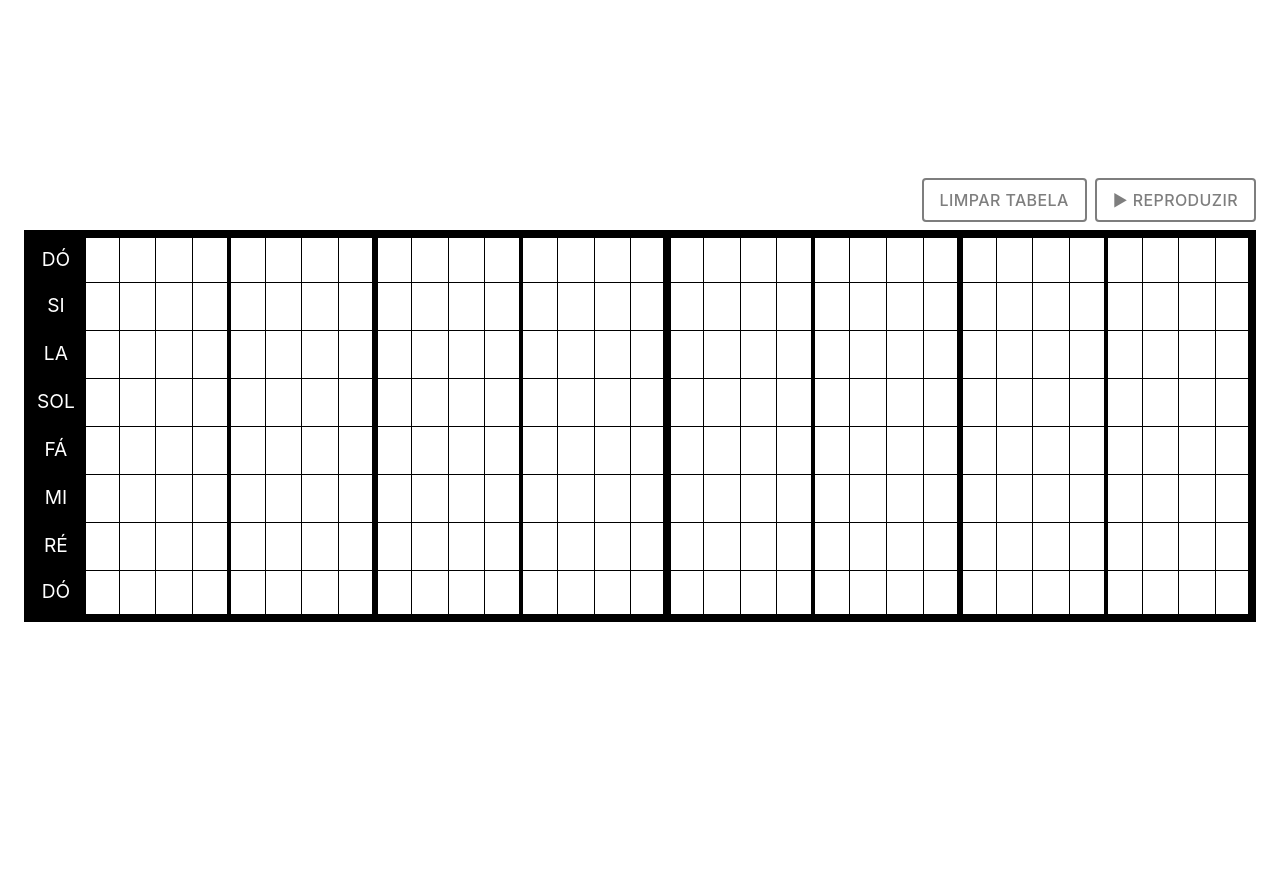
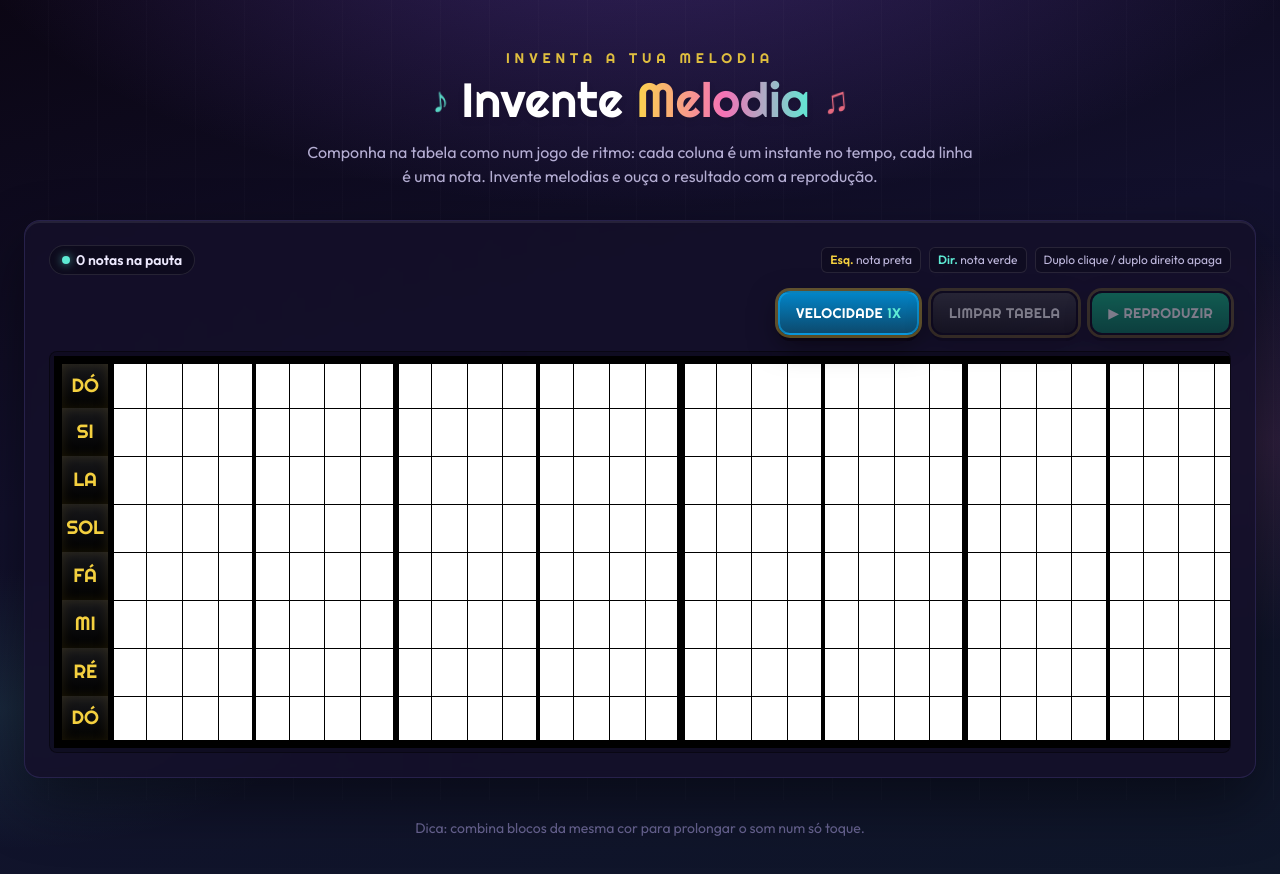
Before and after one commit to Andresa-Alves-Ribeiro/invente-melodia, a React (Create React App) app: page / in a window 1280 px wide. Shown: the top 874 px of the page. Before the commit the page ends 800 px from the top, so only its background shows below. Built offline with nearby package versions, Linux system fonts and the light colour scheme.

Commit message:
feat: inserido velocidade

```diff
--- a/package.json
+++ b/package.json
@@ -1,5 +1,5 @@
 {
-  "name": "my-app",
+  "name": "inventa-melodia",
   "version": "0.1.0",
   "private": true,
   "dependencies": {
--- a/public/index.html
+++ b/public/index.html
@@ -1,5 +1,5 @@
 <!DOCTYPE html>
-<html lang="en">
+<html lang="pt">
   <head>
     <meta charset="utf-8" />
     <link rel="icon" href="%PUBLIC_URL%/favicon.ico" />
@@ -7,7 +7,7 @@
     <meta name="theme-color" content="#000000" />
     <meta
       name="description"
-      content="Web site created using create-react-app"
+      content="Inventa Melodia — inventa e ouve as tuas melodias numa pauta interativa."
     />
     <link rel="apple-touch-icon" href="%PUBLIC_URL%/logo192.png" />
     <!--
@@ -15,6 +15,12 @@
       user's mobile device or desktop. See https://developers.google.com/web/fundamentals/web-app-manifest/
     -->
     <link rel="manifest" href="%PUBLIC_URL%/manifest.json" />
+    <link rel="preconnect" href="https://fonts.googleapis.com" />
+    <link rel="preconnect" href="https://fonts.gstatic.com" crossorigin />
+    <link
+      href="https://fonts.googleapis.com/css2?family=Outfit:wght@400;600;700&family=Righteous&display=swap"
+      rel="stylesheet"
+    />
     <!--
       Notice the use of %PUBLIC_URL% in the tags above.
       It will be replaced with the URL of the `public` folder during the build.
@@ -24,7 +30,7 @@
       work correctly both with client-side routing and a non-root public URL.
       Learn how to configure a non-root public URL by running `npm run build`.
     -->
-    <title>React App</title>
+    <title>Inventa Melodia — inventa a tua melodia</title>
   </head>
   <body>
     <noscript>You need to enable JavaScript to run this app.</noscript>
--- a/src/App.jsx
+++ b/src/App.jsx
@@ -2,8 +2,46 @@ import NotesTable from './components/NotesTable/NotesTable';
 
 function App() {
   return (
-    <div className='h-screen flex justify-center items-center mx-6'>
-      <NotesTable />
+    <div className="app-shell relative flex flex-col items-center px-3 py-8 sm:px-6 md:py-12">
+      <div className="relative z-10 flex w-full max-w-[min(100%,1920px)] flex-col items-center">
+        <header className="mb-8 max-w-2xl text-center">
+          <p className="mb-2 font-display text-xs uppercase tracking-[0.35em] text-stage-gold/90 sm:text-sm">
+            Inventa a tua melodia
+          </p>
+          <div className="flex flex-wrap items-center justify-center gap-3">
+            <span
+              className="animate-float-note select-none text-3xl text-stage-mint/90 sm:text-4xl"
+              aria-hidden
+            >
+              ♪
+            </span>
+            <h1 className="font-display text-3xl leading-tight text-white drop-shadow-md sm:text-4xl md:text-5xl">
+              Invente{' '}
+              <span className="bg-gradient-to-r from-amber-300 via-pink-400 to-teal-300 bg-clip-text text-transparent">
+                Melodia
+              </span>
+            </h1>
+            <span
+              className="animate-float-note select-none text-3xl text-stage-rose/90 sm:text-4xl [animation-delay:0.5s]"
+              aria-hidden
+            >
+              ♫
+            </span>
+          </div>
+          <p className="mt-4 text-sm leading-relaxed text-violet-200/80 sm:text-base">
+            Componha na tabela como num jogo de ritmo: cada coluna é um instante no tempo, cada linha é
+            uma nota. Invente melodias e ouça o resultado com a reprodução.
+          </p>
+        </header>
+
+        <main className="w-full">
+          <NotesTable />
+        </main>
+
+        <footer className="mt-10 text-center text-xs text-violet-300/50 sm:text-sm">
+          Dica: combina blocos da mesma cor para prolongar o som num só toque.
+        </footer>
+      </div>
     </div>
   );
 }
--- a/src/components/NotesTable/NotesTable.jsx
+++ b/src/components/NotesTable/NotesTable.jsx
@@ -1,4 +1,4 @@
-import { useState, useRef, useCallback } from "react";
+import { useState, useRef, useCallback, useEffect } from "react";
 
 const ROWS = 8;
 const COLS = 32;
@@ -14,6 +14,15 @@ const AUDIO_PLAY_MS = 500;
 const SILENCE_MS = 500;
 /** Bloco de mesma cor: 0,5 s por quadrado (ex.: 4 pretos = 2 s, um só stream, sem loop do ficheiro). */
 const PROLONG_MS_PER_CELL = 500;
+
+/** Níveis de velocidade: rótulos 2x–5x = +25% a +100% face ao normal; taxa real no áudio. */
+const PLAYBACK_SPEED_TIERS = [
+    { label: "1x", hint: "normal", rate: 1 },
+    { label: "2x", hint: "+25%", rate: 1.25 },
+    { label: "3x", hint: "+50%", rate: 1.5 },
+    { label: "4x", hint: "+75%", rate: 1.75 },
+    { label: "5x", hint: "+100%", rate: 2 },
+];
 
 function cellState(next, row, col) {
     if (col < 0 || col >= COLS) return undefined;
@@ -66,7 +75,8 @@ function durationForMode(mode) {
 }
 
 /** `track` opcional: em reprodução, regista `Audio` e `setTimeout` para parar. */
-function playRowAudioFromSrc(src, mode, track) {
+function playRowAudioFromSrc(src, mode, track, playbackRate = 1) {
+    const rate = Math.max(0.25, Math.min(4, playbackRate || 1));
     const regA = (a) => {
         if (track) track.audios.push(a);
         return a;
@@ -79,12 +89,13 @@ function playRowAudioFromSrc(src, mode, track) {
     const duration =
         mode.kind === "prolonged" ? PROLONG_MS_PER_CELL * mode.runLength : AUDIO_PLAY_MS;
     const audio = regA(new Audio(src));
+    audio.playbackRate = rate;
     audio.loop = false;
     void audio.play().catch(() => { });
     regT(() => {
         audio.pause();
         audio.currentTime = 0;
-    }, duration);
+    }, duration / rate);
 }
 
 /** Uma entrada por “grau” na ordem de baixo → cima (índice alinha com notasMusicais[i]). Cada nota aponta para o MP3 em `src/components/audios`. */
@@ -110,6 +121,12 @@ export default function NotesTable() {
     const replayAbortRef = useRef(false);
     const replayTrackRef = useRef({ audios: [], timeoutIds: [] });
     const endCurrentWaitRef = useRef(null);
+    const [speedTierIndex, setSpeedTierIndex] = useState(0);
+    const playbackRateRef = useRef(PLAYBACK_SPEED_TIERS[0].rate);
+
+    useEffect(() => {
+        playbackRateRef.current = PLAYBACK_SPEED_TIERS[speedTierIndex].rate;
+    }, [speedTierIndex]);
 
     function clearCell(row, col) {
         const key = `${row}-${col}`;
@@ -147,7 +164,7 @@ export default function NotesTable() {
                 const src = NOTAS_MUSICAIS[ROWS - 1 - row].src;
                 queueMicrotask(() => {
                     const mode = computePlayMode(next, row, col, "right");
-                    playRowAudioFromSrc(src, mode);
+                    playRowAudioFromSrc(src, mode, undefined, playbackRateRef.current);
                 });
                 return next;
             });
@@ -165,7 +182,7 @@ export default function NotesTable() {
                 const src = NOTAS_MUSICAIS[ROWS - 1 - row].src;
                 queueMicrotask(() => {
                     const mode = computePlayMode(next, row, col, "left");
-                    playRowAudioFromSrc(src, mode);
+                    playRowAudioFromSrc(src, mode, undefined, playbackRateRef.current);
                 });
                 return next;
             });
@@ -224,10 +241,12 @@ export default function NotesTable() {
                     resolve();
                     return;
                 }
+                const r = Math.max(0.25, playbackRateRef.current || 1);
+                const wallMs = ms / r;
                 const id = setTimeout(() => {
                     endCurrentWaitRef.current = null;
                     resolve();
-                }, ms);
+                }, wallMs);
                 endCurrentWaitRef.current = () => {
                     clearTimeout(id);
                     endCurrentWaitRef.current = null;
@@ -267,7 +286,12 @@ export default function NotesTable() {
                 }
                 const src = NOTAS_MUSICAIS[ROWS - 1 - row].src;
                 const mode = computePlayMode(cells, row, col, value);
-                playRowAudioFromSrc(src, mode, replayTrackRef.current);
+                playRowAudioFromSrc(
+                    src,
+                    mode,
+                    replayTrackRef.current,
+                    playbackRateRef.current,
+                );
                 if (mode.kind === "prolonged") {
                     for (let i = 0; i < mode.runLength; i++) {
                         if (replayAbortRef.current) break;
@@ -305,14 +329,58 @@ export default function NotesTable() {
         return "white";
     }
 
+    const filledCount = Object.keys(cells).length;
+    const speedTier = PLAYBACK_SPEED_TIERS[speedTierIndex];
+
     return (
-        <div className="w-full">
-            <div className="mb-2 flex justify-end gap-2">
+        <div className="w-full rounded-2xl border border-stage-line/80 bg-stage-panel/85 p-4 shadow-[0_24px_60px_rgba(0,0,0,0.45),inset_0_2px_0_rgba(255,255,255,0.08)] backdrop-blur-sm sm:p-6">
+            <div className="mb-4 flex flex-col gap-3 sm:flex-row sm:items-center sm:justify-between">
+                <div className="flex flex-wrap items-center gap-2">
+                    <span className="inline-flex items-center gap-1.5 rounded-full border border-white/10 bg-black/25 px-3 py-1 text-xs font-semibold text-violet-100 sm:text-sm">
+                        <span className="h-2 w-2 rounded-full bg-stage-mint shadow-[0_0_8px_rgba(94,234,212,0.7)]" />
+                        {filledCount} nota{filledCount === 1 ? "" : "s"} na pauta
+                    </span>
+                    {isReplaying && (
+                        <span className="inline-flex items-center gap-1.5 rounded-full border border-amber-400/40 bg-amber-500/15 px-3 py-1 text-xs font-semibold uppercase tracking-wide text-amber-200">
+                            A tocar…
+                        </span>
+                    )}
+                </div>
+                <div className="flex flex-wrap gap-2 text-[11px] text-violet-200/85 sm:text-xs">
+                    <span className="rounded-md border border-white/10 bg-black/20 px-2 py-1">
+                        <span className="font-semibold text-stage-gold">Esq.</span> nota preta
+                    </span>
+                    <span className="rounded-md border border-white/10 bg-black/20 px-2 py-1">
+                        <span className="font-semibold text-stage-mint">Dir.</span> nota verde
+                    </span>
+                    <span className="rounded-md border border-white/10 bg-black/20 px-2 py-1">
+                        Duplo clique / duplo direito apaga
+                    </span>
+                </div>
+            </div>
+
+            <div className="mb-4 flex flex-col gap-2 sm:flex-row sm:flex-wrap sm:justify-end sm:gap-3">
+                <button
+                    type="button"
+                    onClick={() =>
+                        setSpeedTierIndex((i) => (i + 1) % PLAYBACK_SPEED_TIERS.length)
+                    }
+                    title="Clica para alternar: 1× normal até 5× (+100%)"
+                    className="rounded-xl border-2 border-sky-500/60 bg-gradient-to-b from-sky-600 to-sky-900 px-4 py-2.5 font-display text-sm uppercase tracking-wide text-white shadow-arcade transition hover:brightness-110"
+                >
+                    Velocidade{" "}
+                    <span className="text-stage-mint">{speedTier.label}</span>
+                    {speedTier.hint !== "normal" ? (
+                        <span className="ml-1 text-[0.7em] font-normal normal-case text-sky-100/90">
+                            ({speedTier.hint})
+                        </span>
+                    ) : null}
+                </button>
                 <button
                     type="button"
                     onClick={handleClearEntireTable}
                     disabled={!canClearTable}
-                    className="rounded border-2 border-black bg-white px-4 py-2 font-medium uppercase tracking-wide disabled:cursor-not-allowed disabled:opacity-50 enabled:hover:bg-neutral-100"
+                    className="rounded-xl border-2 border-stage-ink bg-gradient-to-b from-zinc-700 to-zinc-900 px-4 py-2.5 font-display text-sm uppercase tracking-wide text-white shadow-arcade transition enabled:hover:brightness-110 disabled:cursor-not-allowed disabled:opacity-45"
                 >
                     Limpar tabela
                 </button>
@@ -323,32 +391,36 @@ export default function NotesTable() {
                         else void handleReplay();
                     }}
                     disabled={!isReplaying && Object.keys(cells).length === 0}
-                    className="rounded border-2 border-black bg-white px-4 py-2 font-medium uppercase tracking-wide disabled:cursor-not-allowed disabled:opacity-50 enabled:hover:bg-neutral-100"
+                    className="rounded-xl border-2 border-stage-ink bg-gradient-to-b from-emerald-500 to-emerald-700 px-4 py-2.5 font-display text-sm uppercase tracking-wide text-white shadow-arcade transition enabled:hover:brightness-110 disabled:cursor-not-allowed disabled:opacity-45"
                 >
                     {isReplaying ? "Parar" : "▶ Reproduzir"}
                 </button>
             </div>
-            <table className="border-8 border-black w-full table-fixed">
+
+            <div className="overflow-x-auto rounded-lg border border-black/40 bg-black/20 p-1 [-webkit-overflow-scrolling:touch]">
+                <table className="border-8 border-black w-full min-w-[1200px] table-fixed">
                     <tbody>
                         {Array.from({ length: ROWS }, (_, row) => (
                             <tr key={row}>
-                            <td className="bg-black text-white text-[1.2rem] leading-none uppercase text-center align-middle w-[1.5rem] min-w-0 px-0.5 py-0">{NOTAS_MUSICAIS[ROWS - 1 - row].label}</td>
+                                <td className="min-w-0 w-[1.5rem] bg-gradient-to-b from-zinc-900 to-black px-0.5 py-0 text-center align-middle font-display text-[1.05rem] uppercase leading-none text-stage-gold shadow-[inset_0_0_12px_rgba(244,208,63,0.12)] sm:text-[1.2rem]">
+                                    {NOTAS_MUSICAIS[ROWS - 1 - row].label}
+                                </td>
 
                                 {Array.from({ length: COLS }, (_, col) => (
-                                <td key={col}
+                                    <td
+                                        key={col}
                                         onMouseDown={(e) => handleNoteClick(e, row, col)}
                                         onContextMenu={(e) => e.preventDefault()}
                                         onDoubleClick={() => handleCellDoubleClick(row, col)}
                                         style={{ background: squareBackground(row, col) }}
-                                    className={`${col === 16 ? '!border-l-8 border' : 'border'}
-                            ${col % 4 === 0 ? 'border-l-4 border' : 'border'}
-                            ${col % 8 === 0 ? 'border-l-[6px] border' : 'border'} border-black h-12 w-4`}>
-                                </td>
+                                        className={`${col === 16 ? '!border-l-8 border' : 'border'} ${col % 4 === 0 ? 'border-l-4 border' : 'border'} ${col % 8 === 0 ? 'border-l-[6px] border' : 'border'} h-12 w-4 cursor-crosshair border-black transition-[filter] hover:brightness-95`}
+                                    />
                                 ))}
                             </tr>
                         ))}
                     </tbody>
                 </table>
             </div>
+        </div>
     );
 }
--- a/src/index.css
+++ b/src/index.css
@@ -4,11 +4,48 @@
 
 body {
   margin: 0;
-  font-family: -apple-system, BlinkMacSystemFont, 'Segoe UI', 'Roboto', 'Oxygen',
-    'Ubuntu', 'Cantarell', 'Fira Sans', 'Droid Sans', 'Helvetica Neue',
-    sans-serif;
+  font-family: Outfit, system-ui, sans-serif;
   -webkit-font-smoothing: antialiased;
   -moz-osx-font-smoothing: grayscale;
+}
+
+.app-shell {
+  min-height: 100vh;
+  background:
+    radial-gradient(ellipse 100% 70% at 50% -15%, rgba(139, 92, 246, 0.35) 0%, transparent 55%),
+    radial-gradient(ellipse 80% 50% at 100% 50%, rgba(244, 114, 182, 0.12) 0%, transparent 45%),
+    radial-gradient(ellipse 60% 40% at 0% 80%, rgba(94, 234, 212, 0.1) 0%, transparent 40%),
+    linear-gradient(165deg, #0b0614 0%, #12102c 42%, #0f172a 100%);
+}
+
+.app-shell::before {
+  content: '';
+  position: fixed;
+  inset: 0;
+  pointer-events: none;
+  background-image: repeating-linear-gradient(
+    90deg,
+    transparent,
+    transparent 48px,
+    rgba(255, 255, 255, 0.03) 48px,
+    rgba(255, 255, 255, 0.03) 49px
+  );
+  opacity: 0.6;
+  z-index: 0;
+}
+
+@keyframes float-note {
+  0%,
+  100% {
+    transform: translateY(0) rotate(-6deg);
+  }
+  50% {
+    transform: translateY(-6px) rotate(6deg);
+  }
+}
+
+.animate-float-note {
+  animation: float-note 5s ease-in-out infinite;
 }
 
 code {
--- a/tailwind.config.js
+++ b/tailwind.config.js
@@ -2,7 +2,27 @@
 module.exports = {
   content: ['./src/**/*.{js,jsx,ts,tsx}'],
   theme: {
-    extend: {},
+    extend: {
+      fontFamily: {
+        display: ['"Righteous"', 'cursive'],
+        sans: ['Outfit', 'system-ui', 'sans-serif'],
+      },
+      colors: {
+        stage: {
+          ink: '#0b0614',
+          panel: '#15102a',
+          line: '#2d2654',
+          gold: '#f4d03f',
+          mint: '#5eead4',
+          rose: '#fb7185',
+        },
+      },
+      boxShadow: {
+        arcade:
+          '0 0 0 3px rgba(244,208,63,0.35), 0 6px 0 #0b0614, 0 10px 28px rgba(0,0,0,0.5)',
+        'arcade-inset': 'inset 0 2px 0 rgba(255,255,255,0.08)',
+      },
+    },
   },
   plugins: [],
 };
```
Also changed, not shown: public/manifest.json. Lines whose indentation alone changed are shown as unchanged.
